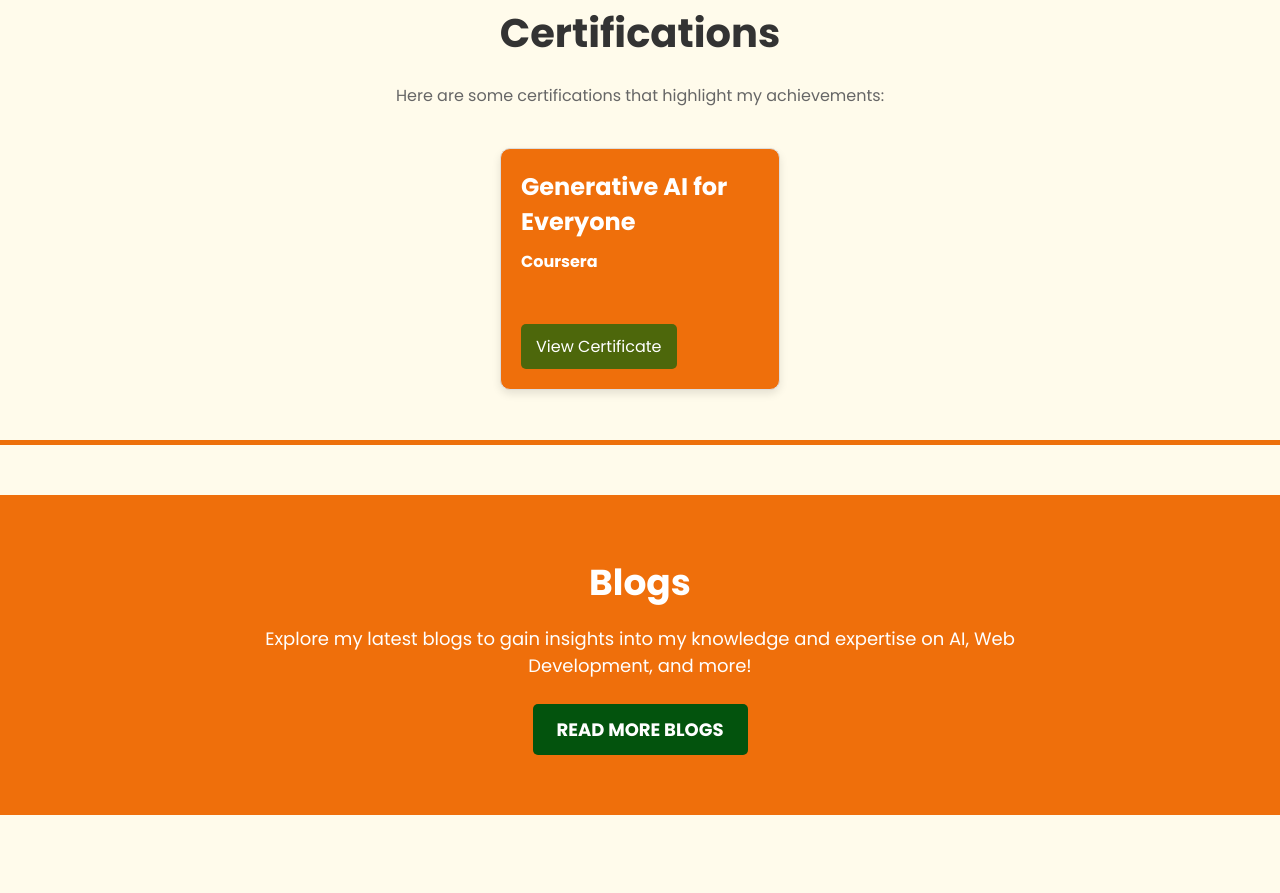
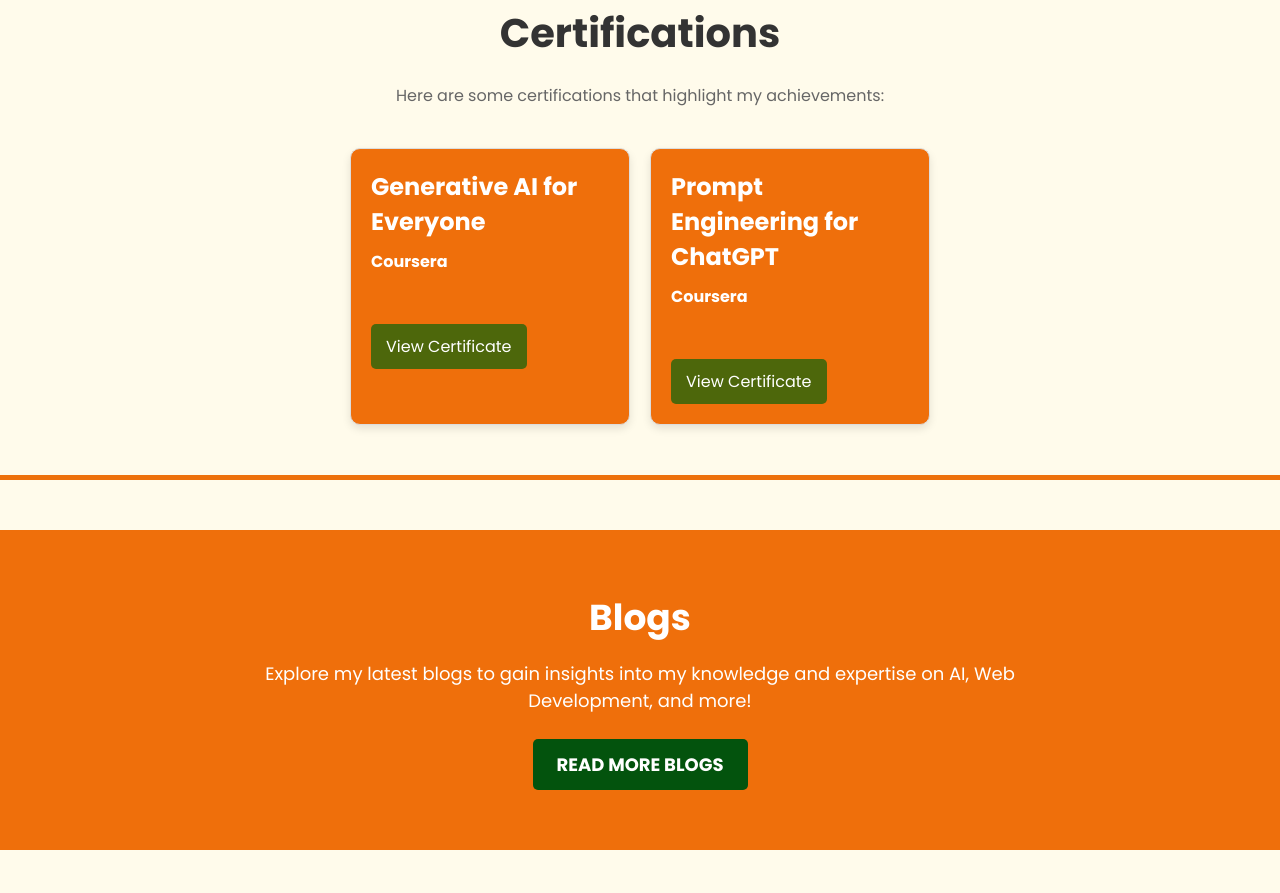
Before and after one commit to Muhammadsaroshtahir/msarosh, a plain HTML site: page index.html in a window 1280 px wide. Shown: the part 3174-4067 px from the top of the page. Drawn offline with Linux system fonts and the light colour scheme; a web font is replaced by a local one.

Commit message:
certificate

```diff
--- a/index.html
+++ b/index.html
@@ -307,6 +307,11 @@
                 <p>Coursera</p>
                 <a href="https://www.coursera.org/account/accomplishments/certificate/NP5A9EK9YGP6" class="certificate-link" target="_blank">View Certificate</a>
             </div>
+            <div class="certificate-item">
+                <h2>Prompt Engineering for ChatGPT</h2>
+                <p>Coursera</p>
+                <a href="https://www.coursera.org/account/accomplishments/verify/00H238366WMW" class="certificate-link" target="_blank">View Certificate</a>
+            </div>
             <!-- Add more certificate items as needed -->
         </div>
     </div>
```
